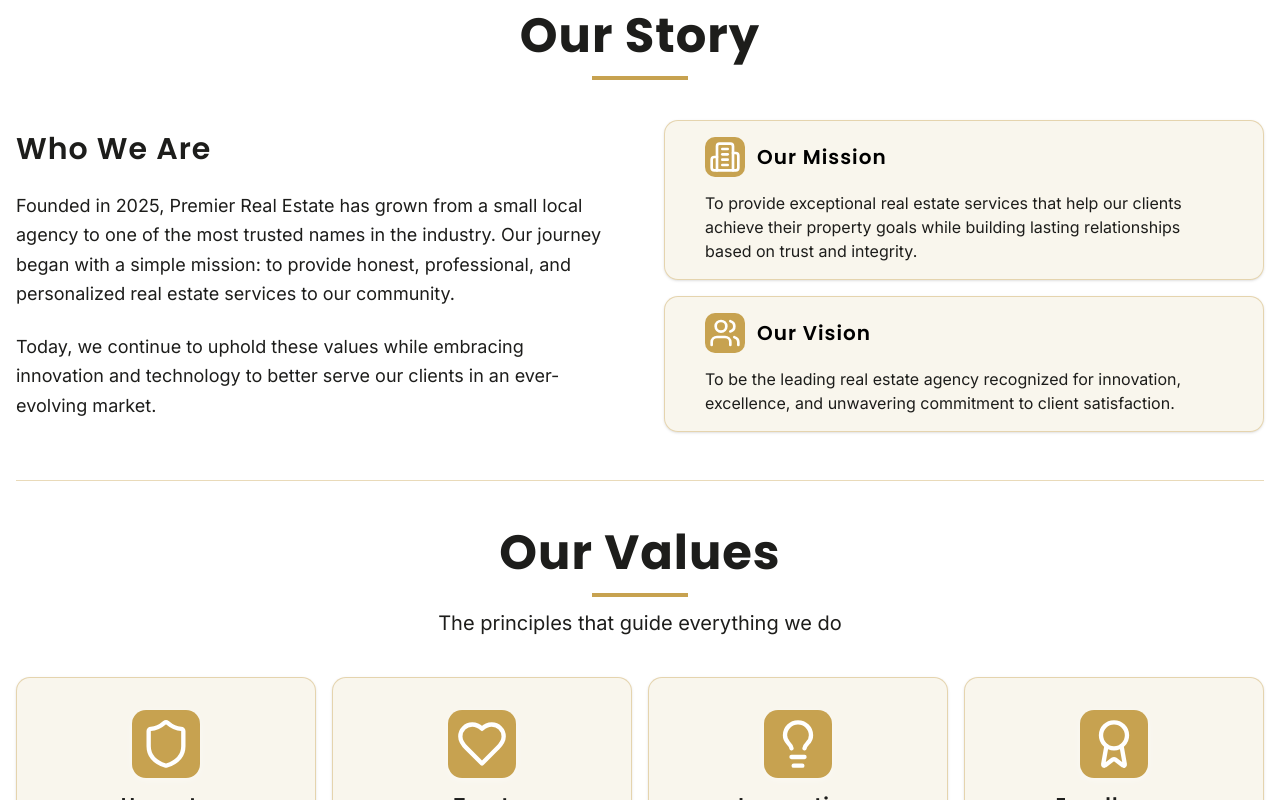
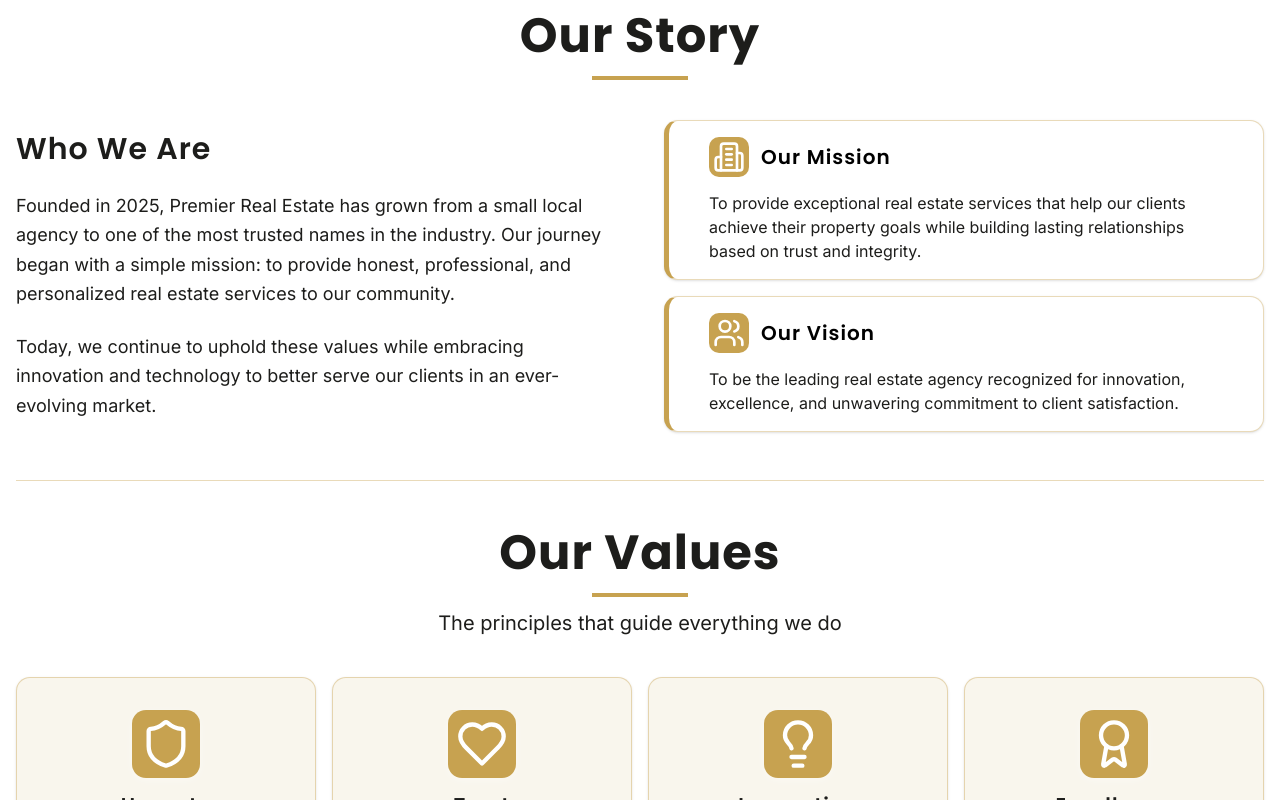
Before and after one commit to FayzulIslamFaisal/promise-holding-properties, a Next.js app: page /about in a window 1280 px wide. Shown: the part 780-1580 px from the top of the page. Built offline with nearby package versions, Linux system fonts and the light colour scheme.

Commit message:
Add highlight-box class to Card components for improved visual emphasis

```diff
--- a/src/components/about-page/OurServices.tsx
+++ b/src/components/about-page/OurServices.tsx
@@ -50,7 +50,7 @@ const OurServices = () => {
 
           <div className="grid md:grid-cols-2 gap-5">
             {services.map((service) => (
-              <Card key={service.id} className="p-8 gap-4" variant={"hoverEffect"}>
+              <Card key={service.id} className="p-8 gap-4 highlight-box" variant={"hoverEffect"}>
                 <CardHeader className="pb-0 px-0">
                   <CardTitle className="flex items-center gap-4 text-xl">
                     {service.icon}
--- a/src/components/about-page/OurStory.tsx
+++ b/src/components/about-page/OurStory.tsx
@@ -74,7 +74,7 @@ const OurStory: React.FC = () => {
             {storyData.cards.map((card) => (
               <Card
                 key={card.id}
-                className="p-4 gap-2 group"
+                className="p-4 gap-2 group highlight-box"
                 variant={"hoverEffect"}
               >
                 <CardHeader className="pb-0">
--- a/src/components/services/ChooseServiceplane.tsx
+++ b/src/components/services/ChooseServiceplane.tsx
@@ -60,7 +60,7 @@ const ChooseServiceplane: React.FC = () => {
                 return (
                   <Card
                     key={feature.id}
-                    className="group relative py-4 gap-2" variant={"hoverEffect"}
+                    className="group relative py-4 gap-2 highlight-box" variant={"hoverEffect"}
                   >
                     <CardHeader className="pb-0 mb-0">
                       <div className="w-14 h-14 p-2 mb-2 bg-[var(--custom-bg-accent)] rounded-md">
```
